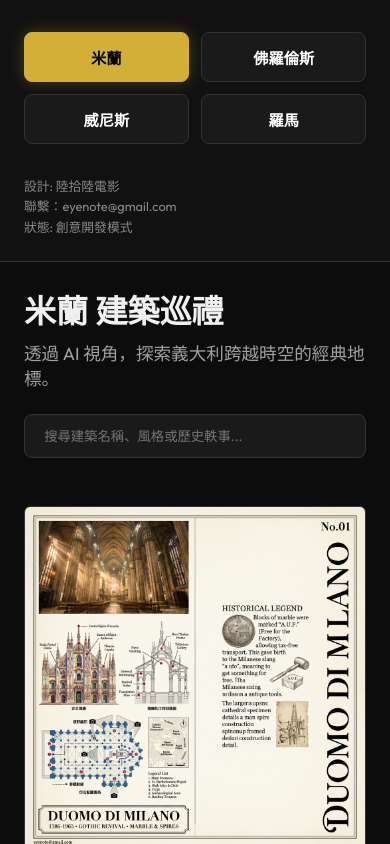
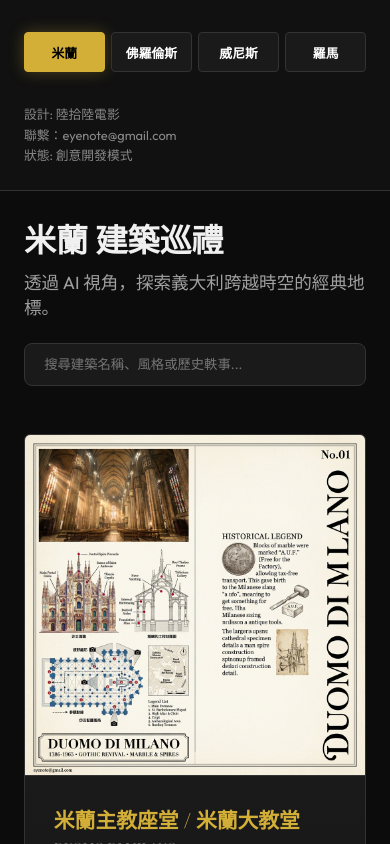
Before and after one commit to eyenote2024/italy-arch-manager, a React (Vite) app: page / in a window 390 px wide. Shown: the top 844 px of the page. Built offline with nearby package versions, Linux system fonts and the light colour scheme; a web font is replaced by a local one.

Commit message:
UI: Changed mobile nav to a single horizontal full-view row

```diff
--- a/src/index.css
+++ b/src/index.css
@@ -287,20 +287,20 @@ header p {
 
   .city-nav {
     display: grid;
-    grid-template-columns: repeat(2, 1fr);
-    /* 完美的 2x2 全覽 */
+    grid-template-columns: repeat(4, 1fr);
+    /* 四欄平分寬度 */
     width: 100%;
     padding: 0.5rem 0;
-    gap: 0.8rem;
+    gap: 0.4rem;
   }
 
   .city-item {
     text-align: center;
-    padding: 0.8rem;
-    font-size: 0.95rem;
+    padding: 0.6rem 0.1rem;
+    font-size: 0.8rem;
     background: #1a1a1a;
     border: 1px solid #333;
-    border-radius: 8px;
+    border-radius: 4px;
     color: #fff;
     font-weight: 600;
   }
```
